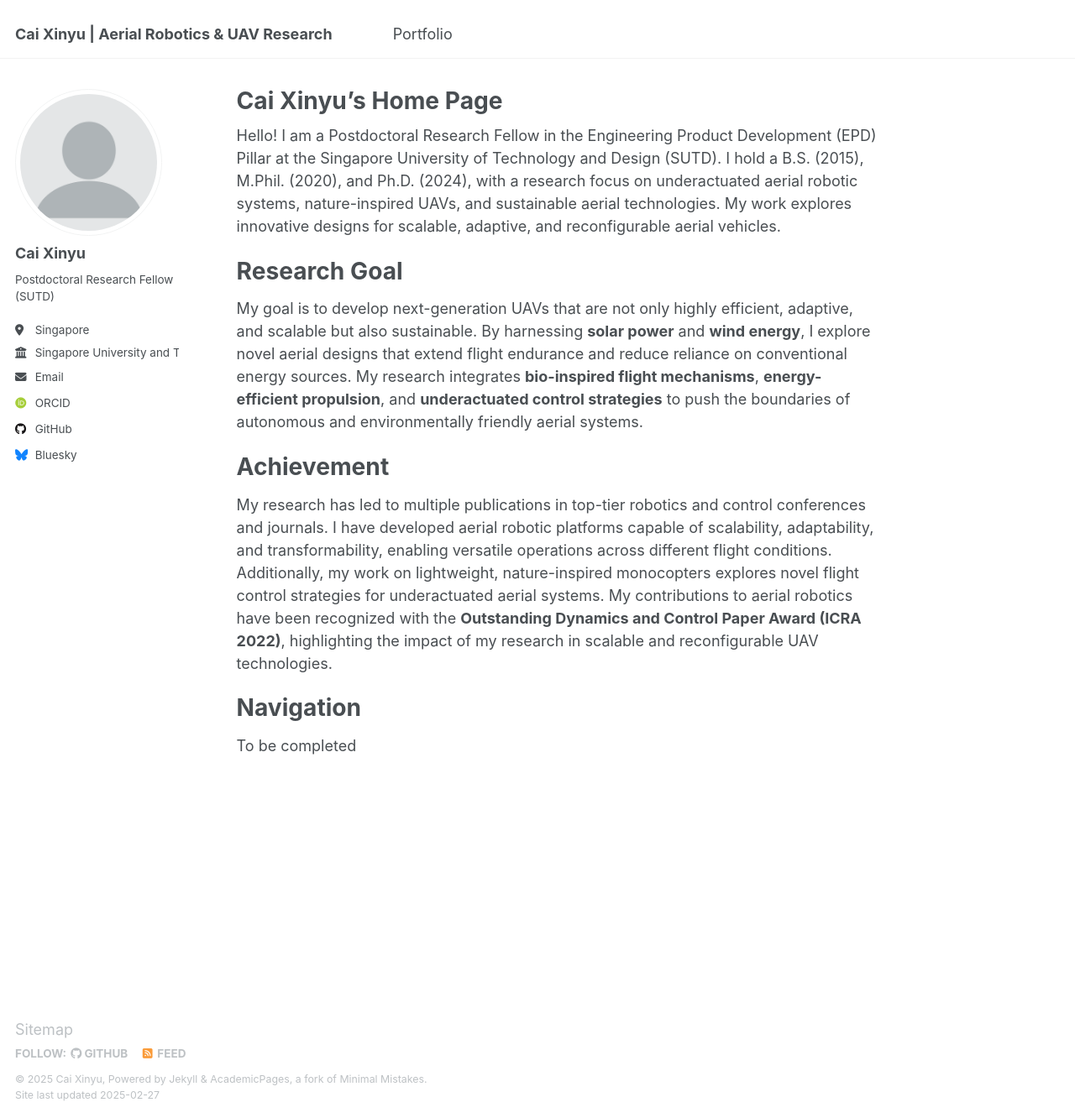
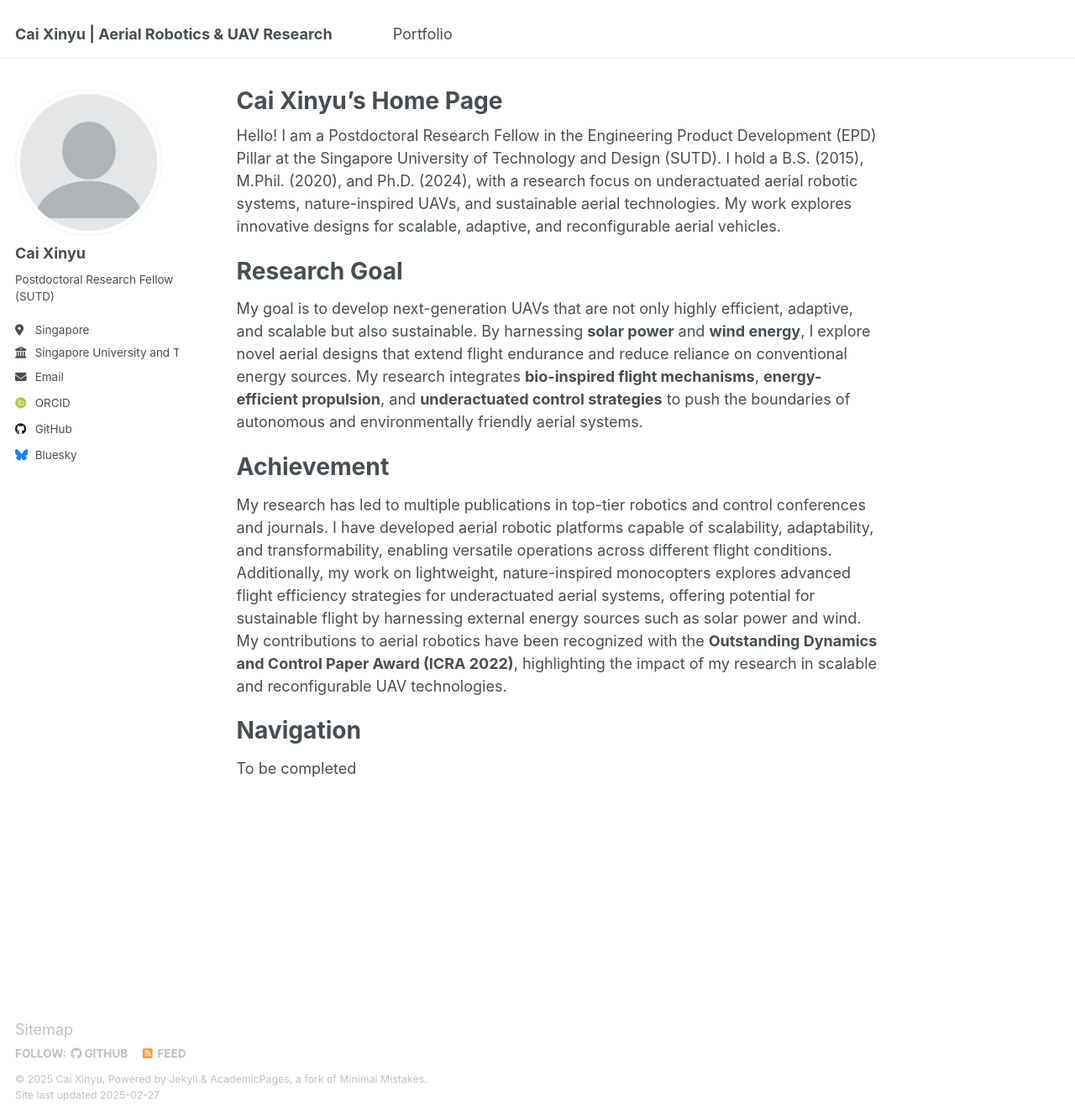
Before and after one commit to git-caixinyu/git-caixinyu.github.io, a Jekyll site: the page built from _pages/about.md, in a window 1280 px wide and 1332 px high. Shown: the whole window at 84% size. Built offline with Jekyll 4.4.1, drawn with Linux system fonts in a browser that asks for light colours; some web fonts are replaced.

Commit message:
Update about.md

```diff
--- a/_pages/about.md
+++ b/_pages/about.md
@@ -17,7 +17,8 @@ Achievement
 ======
 My research has led to multiple publications in top-tier robotics and control conferences and journals.
 I have developed aerial robotic platforms capable of scalability, adaptability, and transformability, enabling versatile operations across different flight conditions.
-Additionally, my work on lightweight, nature-inspired monocopters explores novel flight control strategies for underactuated aerial systems. My contributions to aerial robotics have been recognized with the __Outstanding Dynamics and Control Paper Award (ICRA 2022)__, highlighting the impact of my research in scalable and reconfigurable UAV technologies.
+Additionally, my work on lightweight, nature-inspired monocopters explores advanced flight efficiency strategies for underactuated aerial systems, offering potential for sustainable flight by harnessing external energy sources such as solar power and wind.
+My contributions to aerial robotics have been recognized with the __Outstanding Dynamics and Control Paper Award (ICRA 2022)__, highlighting the impact of my research in scalable and reconfigurable UAV technologies.
 
 Navigation
 ======
```
